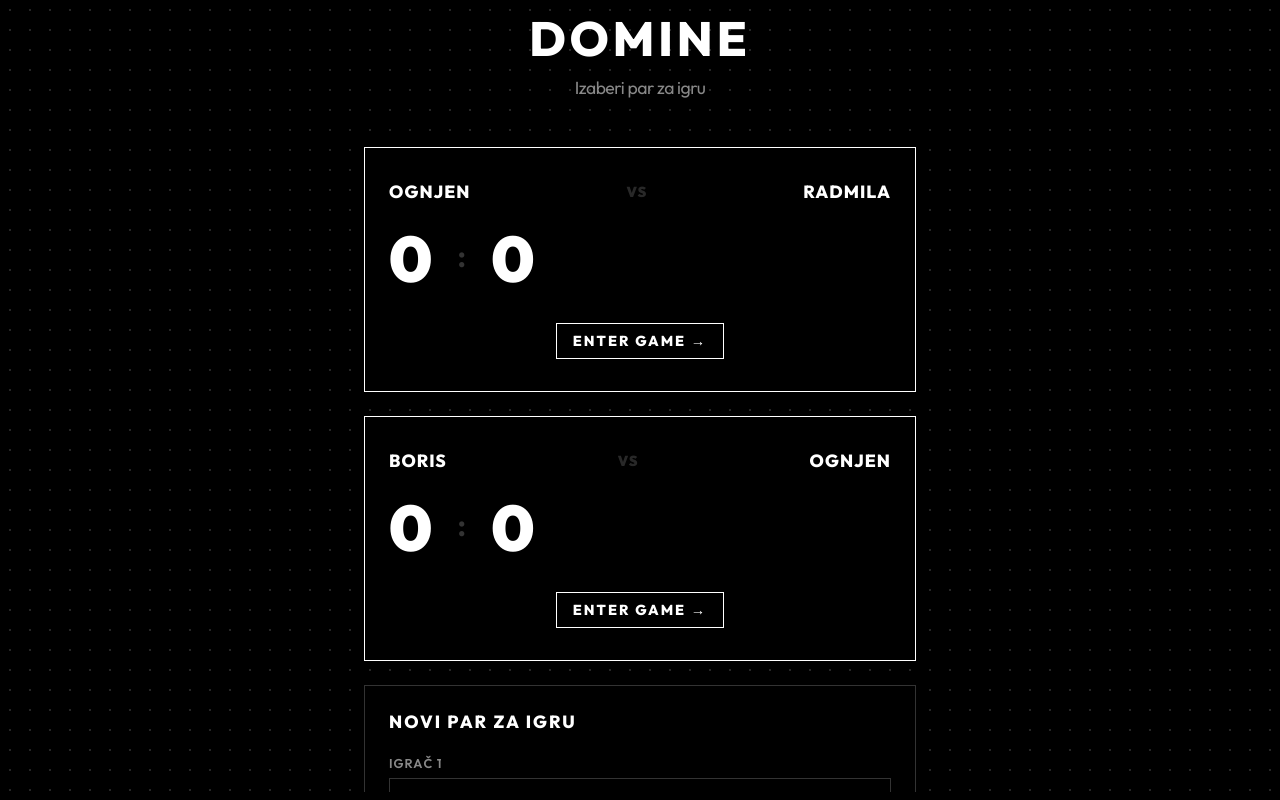
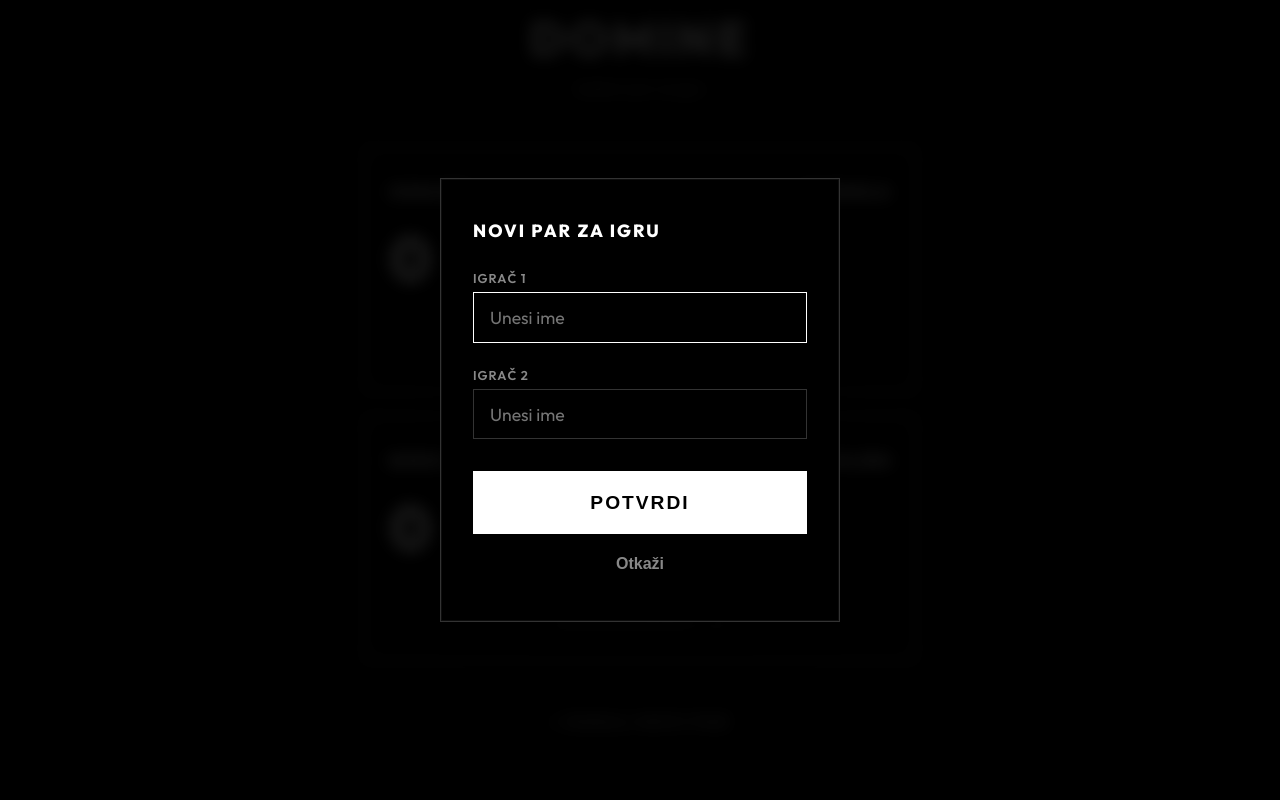
Before and after one commit to boriskreppo/domine-app, a React (Vite) app: page / in a window 1280 px wide. Both pictures are taken after a click on the button "+ DODAJ NOVI PAR". Built offline with nearby package versions, Linux system fonts and the light colour scheme; no server answers; the database is empty.

Commit message:
Change dynamic pair addition UI to fullscreen modal with Potvrdi/Otkazi buttons

```diff
--- a/src/pages/PairSelection.jsx
+++ b/src/pages/PairSelection.jsx
@@ -49,7 +49,13 @@ const PairSelection = ({ data, pairs, onSelectPair, onAddPair }) => {
           );
         })}
 
-        {isAdding ? (
+        <button className={styles.addPairBtn} onClick={() => setIsAdding(true)}>
+          + Dodaj novi par
+        </button>
+      </div>
+
+      {isAdding && (
+        <div className={styles.overlay}>
           <form onSubmit={handleSubmit} className={`${styles.addForm} glass-panel`}>
             <h3 className={styles.formTitle}>Novi par za igru</h3>
             <div className={styles.formGroup}>
@@ -61,6 +67,7 @@ const PairSelection = ({ data, pairs, onSelectPair, onAddPair }) => {
                 placeholder="Unesi ime"
                 required
                 className={styles.input}
+                autoFocus
               />
             </div>
             <div className={styles.formGroup}>
@@ -75,16 +82,12 @@ const PairSelection = ({ data, pairs, onSelectPair, onAddPair }) => {
               />
             </div>
             <div className={styles.formActions}>
-              <Button type="submit">Dodaj par</Button>
+              <Button type="submit">Potvrdi</Button>
               <Button type="button" variant="text" onClick={() => setIsAdding(false)}>Otkaži</Button>
             </div>
           </form>
-        ) : (
-          <button className={styles.addPairBtn} onClick={() => setIsAdding(true)}>
-            + Dodaj novi par
-          </button>
-        )}
-      </div>
+        </div>
+      )}
     </div>
   );
 };
--- a/src/pages/PairSelection.module.css
+++ b/src/pages/PairSelection.module.css
@@ -134,11 +134,35 @@
   background: rgba(255, 255, 255, 0.02);
 }
 
+.overlay {
+  position: fixed;
+  top: 0;
+  left: 0;
+  right: 0;
+  bottom: 0;
+  background-color: var(--modal-bg);
+  backdrop-filter: blur(8px);
+  -webkit-backdrop-filter: blur(8px);
+  display: flex;
+  justify-content: center;
+  align-items: center;
+  z-index: 1000;
+  animation: fadeIn 0.25s ease-out;
+  padding: 1.5rem;
+}
+
 .addForm {
-  padding: 1.5rem;
+  background-color: var(--modal-surface);
+  border: 1px solid var(--surface-border);
+  border-radius: 0;
+  padding: 2.5rem 2rem;
+  width: 100%;
+  max-width: 400px;
+  box-shadow: 0 25px 50px -12px rgba(0,0,0,0.5), 0 0 0 1px rgba(255,255,255,0.05) inset;
+  animation: slideUp 0.4s cubic-bezier(0.16, 1, 0.3, 1);
   display: flex;
   flex-direction: column;
-  gap: 1.2rem;
+  gap: 1.5rem;
   text-align: left;
 }
 
```
